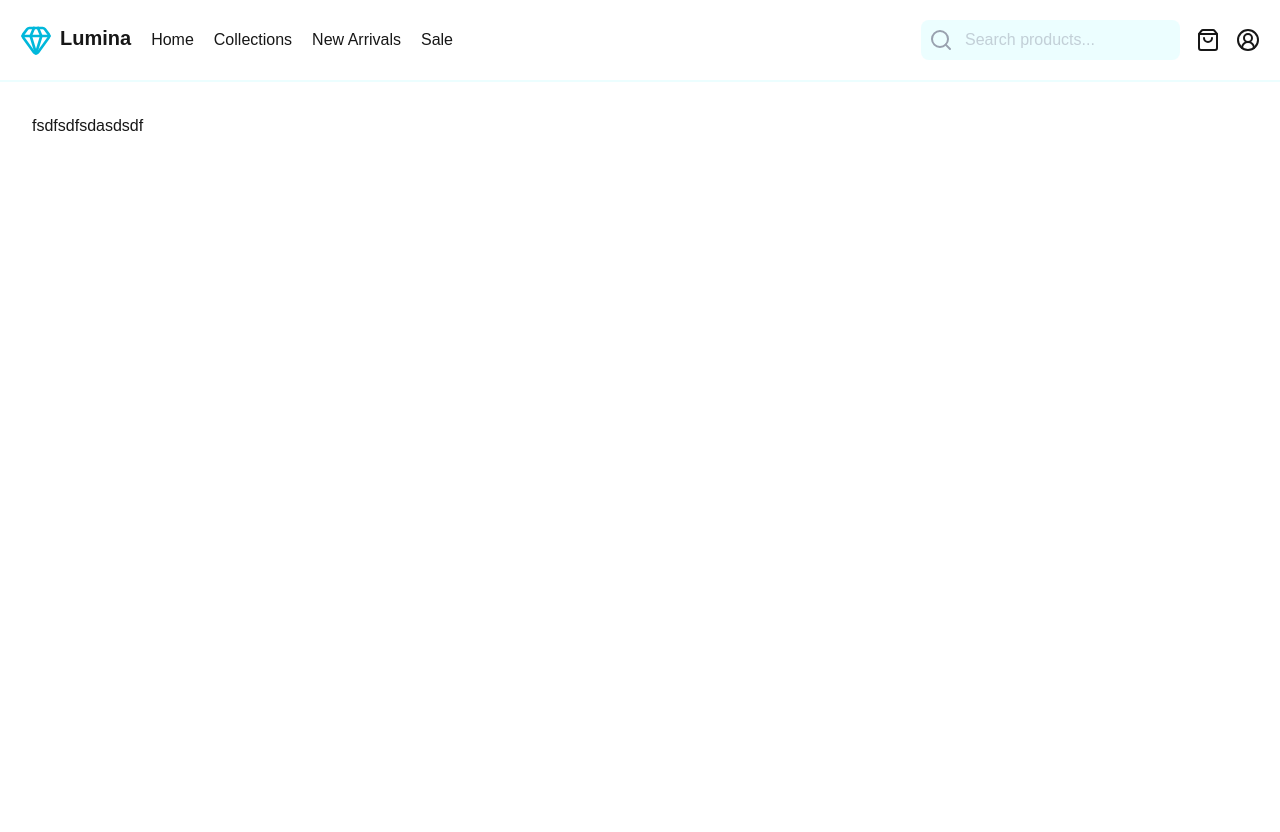
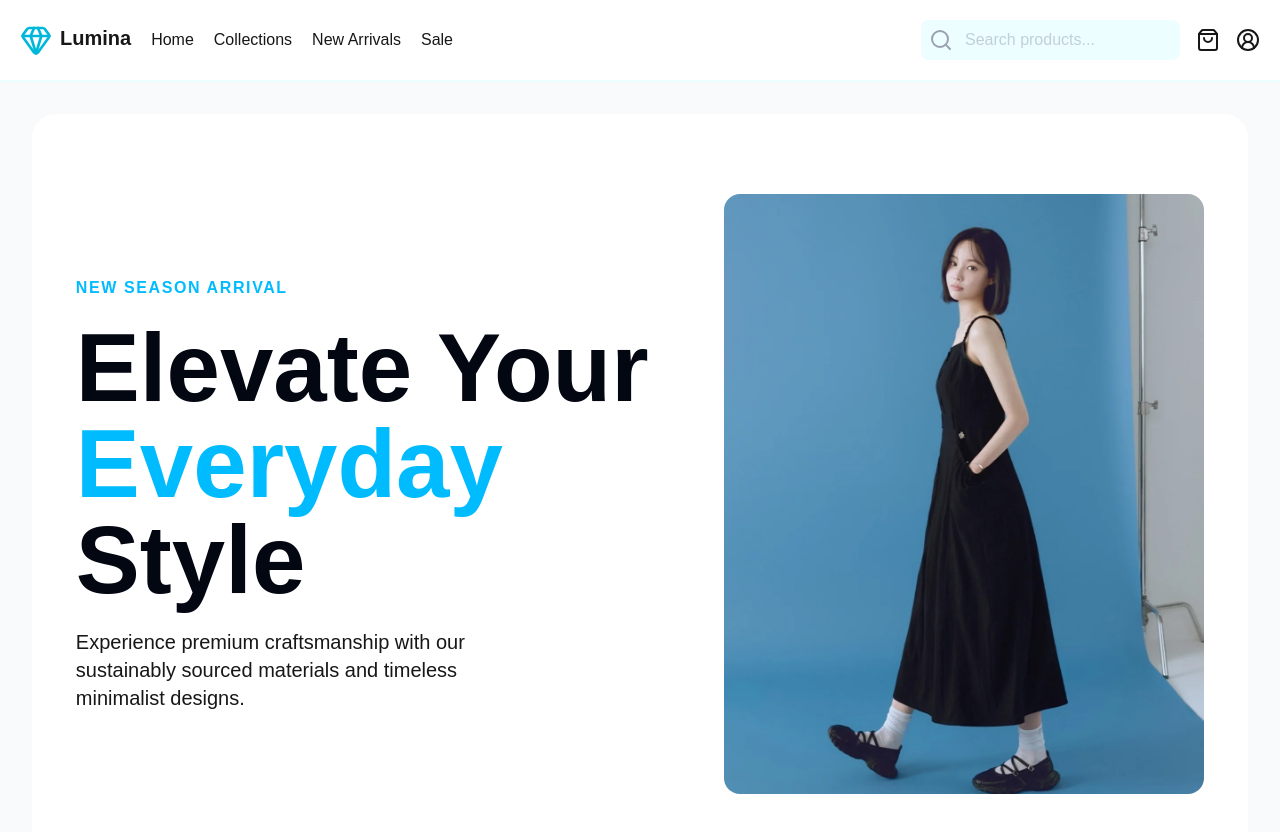
Before and after one commit to dev-dabid/next-ecommerce, a Next.js app: page / in a window 1280 px wide. Shown: the top 832 px of the page. Before the commit the page ends 800 px from the top, so only its background shows below. Built offline with nearby package versions, Linux system fonts and the light colour scheme.

Commit message:
feat: add hero component

```diff
--- /dev/null
+++ b/src/app/(home)/Hero.tsx
@@ -0,0 +1,32 @@
+import Image from "next/image";
+import Woman from "@/images/products/woman.png";
+
+const Hero = () => {
+  return (
+    <div className="flex items-center justify-around bg-white py-20 px-10 rounded-3xl">
+      <div className="flex flex-col">
+        <p className="text-sky-400 font-semibold tracking-widest">
+          NEW SEASON ARRIVAL
+        </p>
+        <p className="text-gray-950 font-semibold text-8xl max-w-[12ch] mt-5">
+          Elevate Your <span className="text-sky-400">Everyday</span> Style
+        </p>
+        <p className="max-w-[42ch] mt-5 text-xl">
+          Experience premium craftsmanship with our sustainably sourced
+          materials and timeless minimalist designs.
+        </p>
+      </div>
+      <div className="h-150 w-120 rounded-2xl overflow-hidden">
+        <Image
+          className="transition-transform duration-300 ease-in-out hover:scale-105 object-cover w-full h-full"
+          src={Woman}
+          alt="Hero"
+          height={500}
+          width={500}
+        />
+      </div>
+    </div>
+  );
+};
+
+export default Hero;
--- a/src/app/(home)/page.tsx
+++ b/src/app/(home)/page.tsx
@@ -2,25 +2,12 @@
 
 import useStore from "@/store/store";
 import { useEffect } from "react";
+import Hero from "./Hero";
 
 export default function Homepage() {
-  const fetchProducts = useStore((state) => state.fetchProducts);
-  const products = useStore((state) => state.products);
-
-  useEffect(() => {
-    fetchProducts();
-  }, [fetchProducts()]);
-
   return (
-    <div>
-      <p>fsdfsdfsdasdsdf</p>
-      {products.map((product) => {
-        return (
-          <div>
-            <div>{product.name}</div>
-          </div>
-        );
-      })}
+    <div className="max-w-7xl mx-auto">
+      <Hero />
     </div>
   );
 }
--- a/src/app/layout.tsx
+++ b/src/app/layout.tsx
@@ -8,9 +8,9 @@ export default function RootLayout({
 }) {
   return (
     <html lang="en">
-      <body className="bg-gray-50 text-gray-900">
+      <body className="">
         <Header />
-        <main className="p-8">{children}</main>
+        <main className="p-8 bg-gray-50 h-screen">{children}</main>
       </body>
     </html>
   );
```
Also changed, not shown: src/images/products/woman.png (added).
